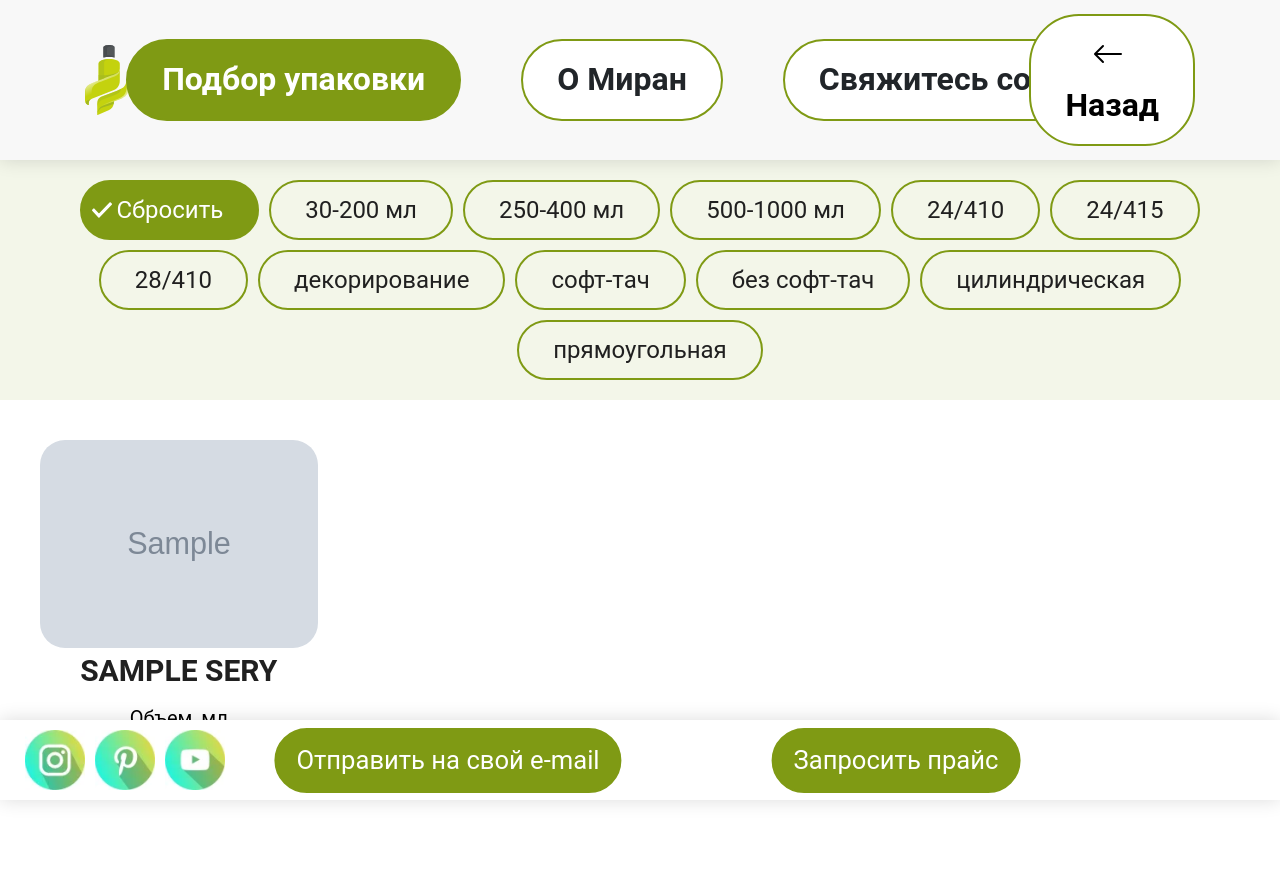
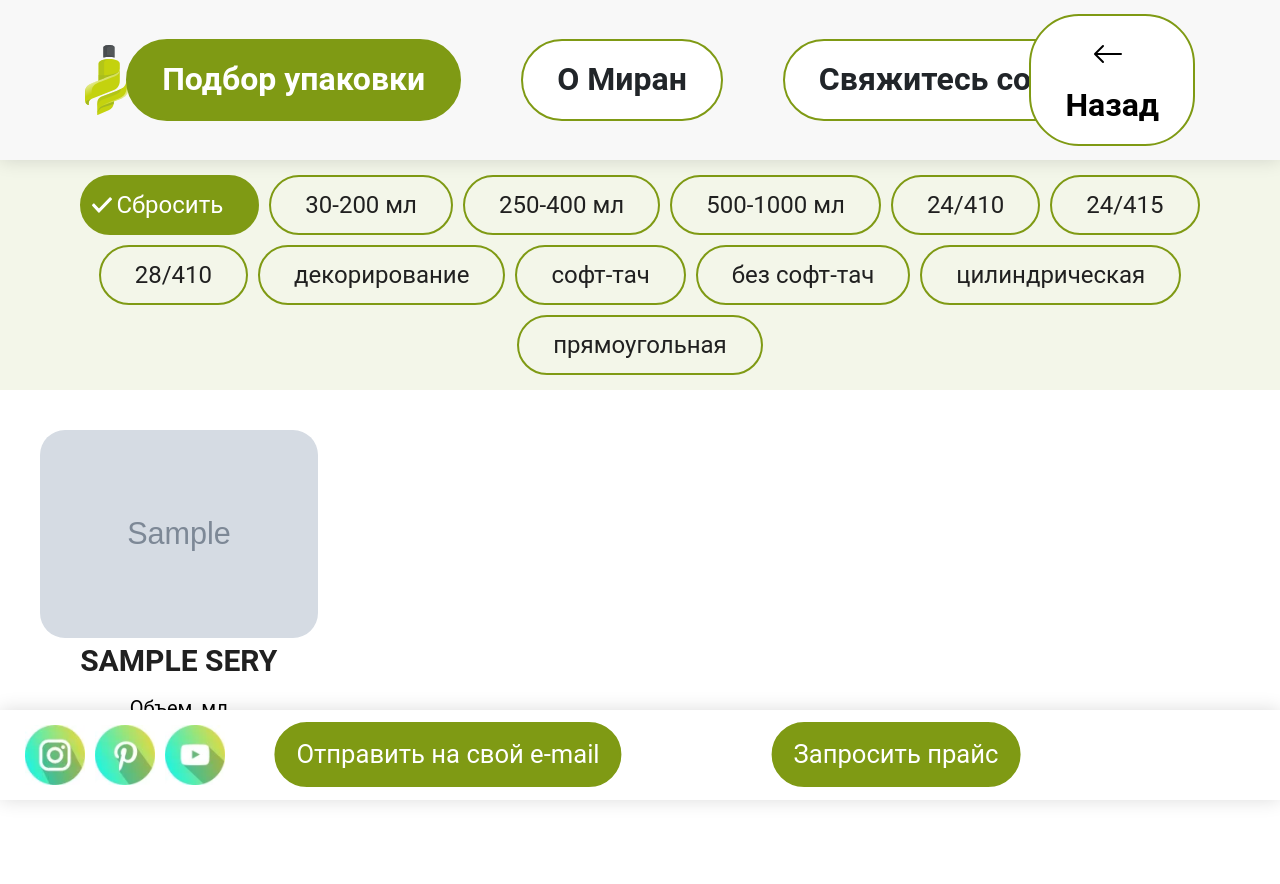
Before and after one commit to Sanch13/catalog, a Django app: a page that uses catalog/templates/popup/popup.html in a window 1280 px wide. Run offline with Django 4.2, Linux system fonts and the light colour scheme; tables that the repository leaves empty hold one stand-in row (values such as "Sample post"); grey boxes marked "Sample" are stand-in pictures; parts of the project's set-up code (start-up, migrations or seed data) failed here and were passed over; some libraries are stand-ins or nearby versions.

Commit message:
added another css-styles for footer

```diff
--- a/static/css/social_networks.css
+++ b/static/css/social_networks.css
@@ -2,7 +2,11 @@
     position: fixed;
     width: 250px;
     height: 70px;
-    bottom: 5px;
+
+    /*bottom: 5px;*/
+
+    bottom: 10px;
+
     left: 0;
     /*background-color: rgba(255, 255, 255, 0.9);*/
     padding: 5px;
--- a/static/css/style.css
+++ b/static/css/style.css
@@ -4,6 +4,28 @@
 /*    font-weight: normal;*/
 /*    font-style: normal;*/
 /*}*/
+
+/* Настройка ширины полосы прокрутки */
+::-webkit-scrollbar {
+    width: 0px; /* Ширина вертикальной полосы прокрутки */
+    height: 5px; /* Высота горизонтальной полосы прокрутки */
+}
+
+/* Настройка фона полосы прокрутки */
+::-webkit-scrollbar-track {
+    background: #f1f1f1; /* Цвет фона полосы прокрутки */
+}
+
+/* Настройка цвета ползунка полосы прокрутки */
+::-webkit-scrollbar-thumb {
+    background: #dcd8d8; /* Цвет ползунка */
+    border-radius: 4px; /* Скругление ползунка */
+}
+
+/* Настройка цвета ползунка при наведении */
+::-webkit-scrollbar-thumb:hover {
+    background: #555; /* Цвет ползунка при наведении */
+}
 
 * {
     box-sizing: border-box;
@@ -34,7 +56,9 @@ body {
     flex-direction: column;
     min-height: 100vh; /* Растягивает контейнер на всю высоту экрана */
     padding-top: 160px; /* Оставляет место для фиксированного хедера */
-    padding-bottom: 80px; /* Оставляет место для фиксированного футера */
+    /*padding-bottom: 80px; !* Оставляет место для фиксированного футера *!*/
+
+    padding-bottom: 90px; /* Оставляет место для фиксированного футера */
 
 }
 
@@ -66,7 +90,10 @@ HEADER
     bottom: 0;
     left: 0;
     width: 100%;
-    height: 80px;
+    /*height: 80px;*/
+
+    height: 90px;
+
     background-color: white;
     /* Цвет фона для наглядности */
     padding: 20px;
@@ -158,7 +185,9 @@ HEADER
     color: white;
     font-size: 1.4rem;
     padding: 13px 10px;
+    width: 100%;
 }
+
 .main-menu li {
     margin: 5px 30px;
 }
@@ -338,7 +367,7 @@ Filter_block
     flex-wrap: wrap;
     /*gap: 10px;*/
     width: 100%; /* Задаем ширину в 100% */
-    padding: 15px 10px;
+    padding: 10px 10px;
     margin: 0;
 }
 .btn-filter-all {
@@ -594,7 +623,9 @@ img {
     /* середина по X низ*/
     left: 35%;
     transform: translateX(-50%);
-    bottom: 7px;
+
+    /*bottom: 7px;*/
+    bottom: 13px;
 
     /* середина по Y низ*/
     /*right: 20px; !* Отступ справа *!*/
@@ -624,7 +655,11 @@ img {
 **************************/
 .scroll-to-top {
     position: fixed;
-    bottom: 5px;
+
+    /*bottom: 5px;*/
+
+    bottom: 10px;
+
     right: 30px;
     display: none;
     width: 70px;
```
